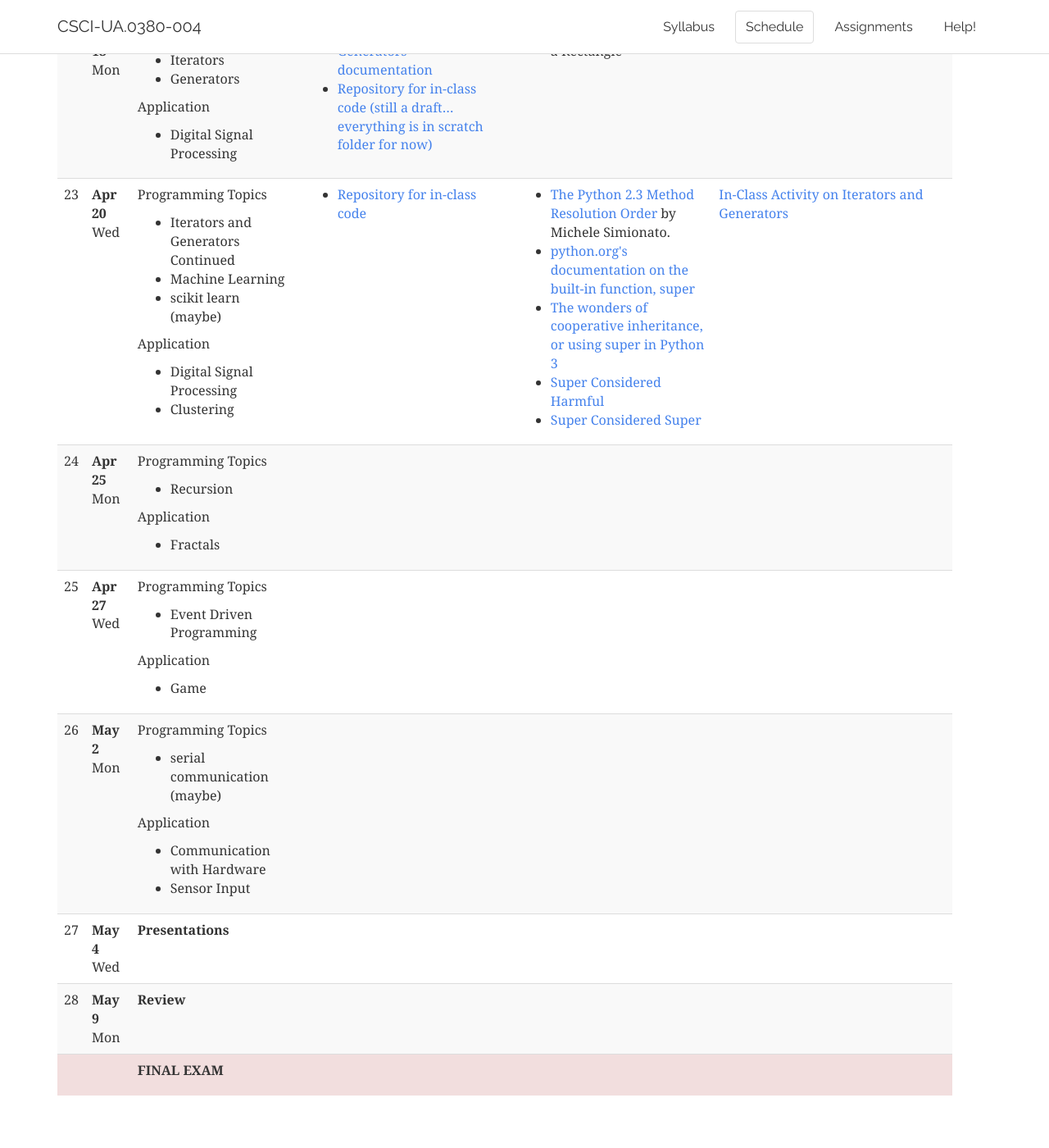
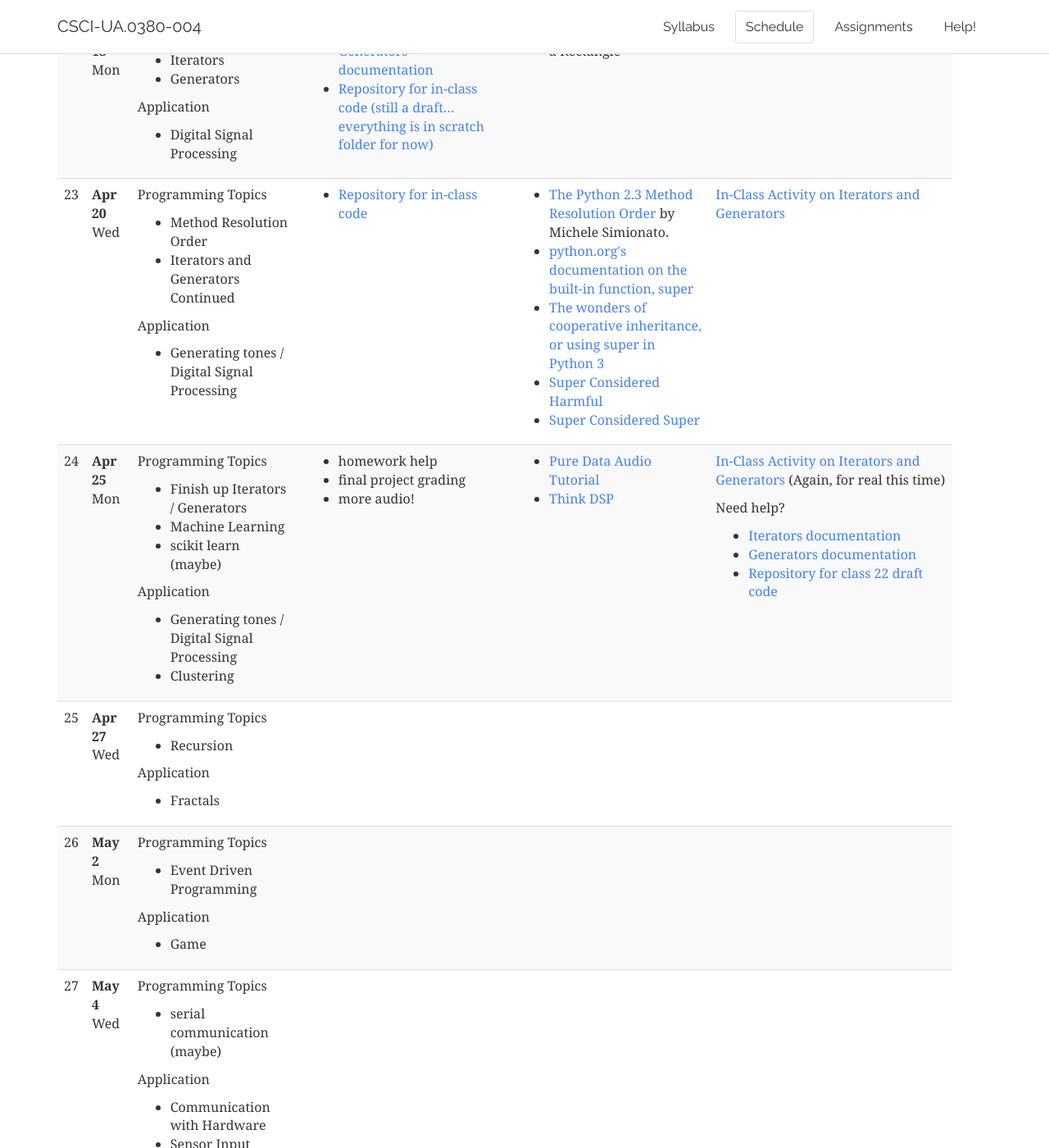
Before and after one commit to foureyes/csci-ua.0380-spring2016-004, a Jekyll site: the page built from schedule.markdown, in a window 1280 px wide and 1400 px high, scrolled down 5884 px. Shown: the whole window at 82% size. Built offline with Jekyll 4.4.1, drawn with Linux system fonts in a browser that asks for light colours; before the commit the page ends 7242 px from its top, so only the background shows below that.

Commit message:
add class 24

```diff
--- a/_includes/schedule/24.markdown
+++ b/_includes/schedule/24.markdown
@@ -1,11 +1,19 @@
 	<td markdown="block">
-* [Ternary Operator and String Formatting](slides/24/ternary-string-format.html)
-* [Inheritance and Polymorphism Continued](slides/24/inheritance-continued.html)
-* An example: [Store.java](resources/code/class24/Store.java)
+* homework help
+* final project grading
+* more audio!
 </td>
 	<td markdown="block">
-* __Chapter 11__ - Inheritance and Polymorphism
+* [Pure Data Audio Tutorial](http://pd-tutorial.com/english/ch03.html#chapt3.1)
+* [Think DSP](http://greenteapress.com/thinkdsp/html/thinkdsp002.html)
 </td>
 	<td markdown="block">
-* [Homework #10](assignments/hw10.html)
+[In-Class Activity on Iterators and Generators](https://docs.google.com/a/nyu.edu/forms/d/1K0laFNeIHHlaMQYre5VQSQvXg5xhIujFl2glQRlD3D0/viewform) (Again, for real this time)
+
+Need help?
+
+* [Iterators documentation](https://docs.python.org/3/tutorial/classes.html#iterators)
+* [Generators documentation](https://docs.python.org/3/tutorial/classes.html#generators)
+* [Repository for class 22 draft code](https://github.com/jversoza/p4a-spring-16-examples/blob/master/p4a-class22/scratch/iterators.py)
+
 </td>
--- a/schedule.markdown
+++ b/schedule.markdown
@@ -436,14 +436,12 @@ Application
 
 Programming Topics
 
+* Method Resolution Order
 * Iterators and Generators Continued
-* Machine Learning
-* scikit learn (maybe)
 
 Application
 
-* Digital Signal Processing
-* Clustering
+* Generating tones / Digital Signal Processing
 </td>
 {% include schedule/23.markdown %}
  </tr>
@@ -455,16 +453,16 @@ Application
 
 Programming Topics
 
-* Recursion
+* Finish up Iterators / Generators
+* Machine Learning
+* scikit learn (maybe)
 
 Application
 
-* Fractals
+* Generating tones / Digital Signal Processing
+* Clustering
 </td>
-{% comment %}
 {% include schedule/24.markdown %}
-{% endcomment %}
-<td></td><td></td><td></td>
  </tr>
 
 
@@ -493,12 +491,11 @@ Application
 <td markdown="block">
 Programming Topics
 
-* serial communication (maybe)
+* Event Driven Programming
 
 Application
 
-* Communication with Hardware
-* Sensor Input
+* Game
 </td>
 {% comment %}
 {% include schedule/26.markdown %}
@@ -510,7 +507,16 @@ Application
 <!-- ------------ -->
 <tr><td>27</td><td><strong>May 4</strong><br>Wed</td>
 <td markdown="block">
-__Presentations__
+
+Programming Topics
+
+* serial communication (maybe)
+
+Application
+
+* Communication with Hardware
+* Sensor Input
+
 </td>
 {% comment %}
 {% include schedule/27.markdown %}
```
Also changed, not shown: other parts of schedule.markdown (+2 -2 lines).
